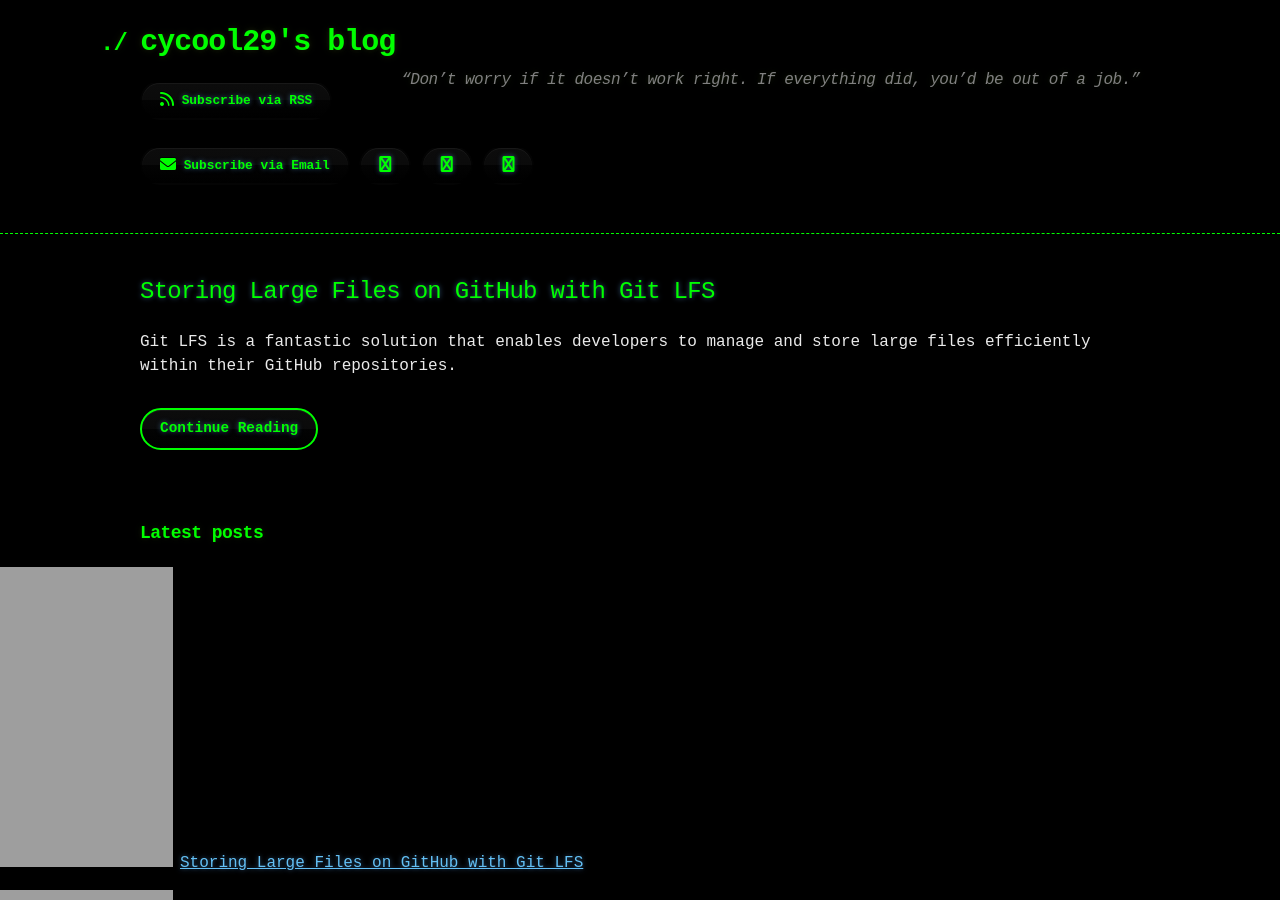
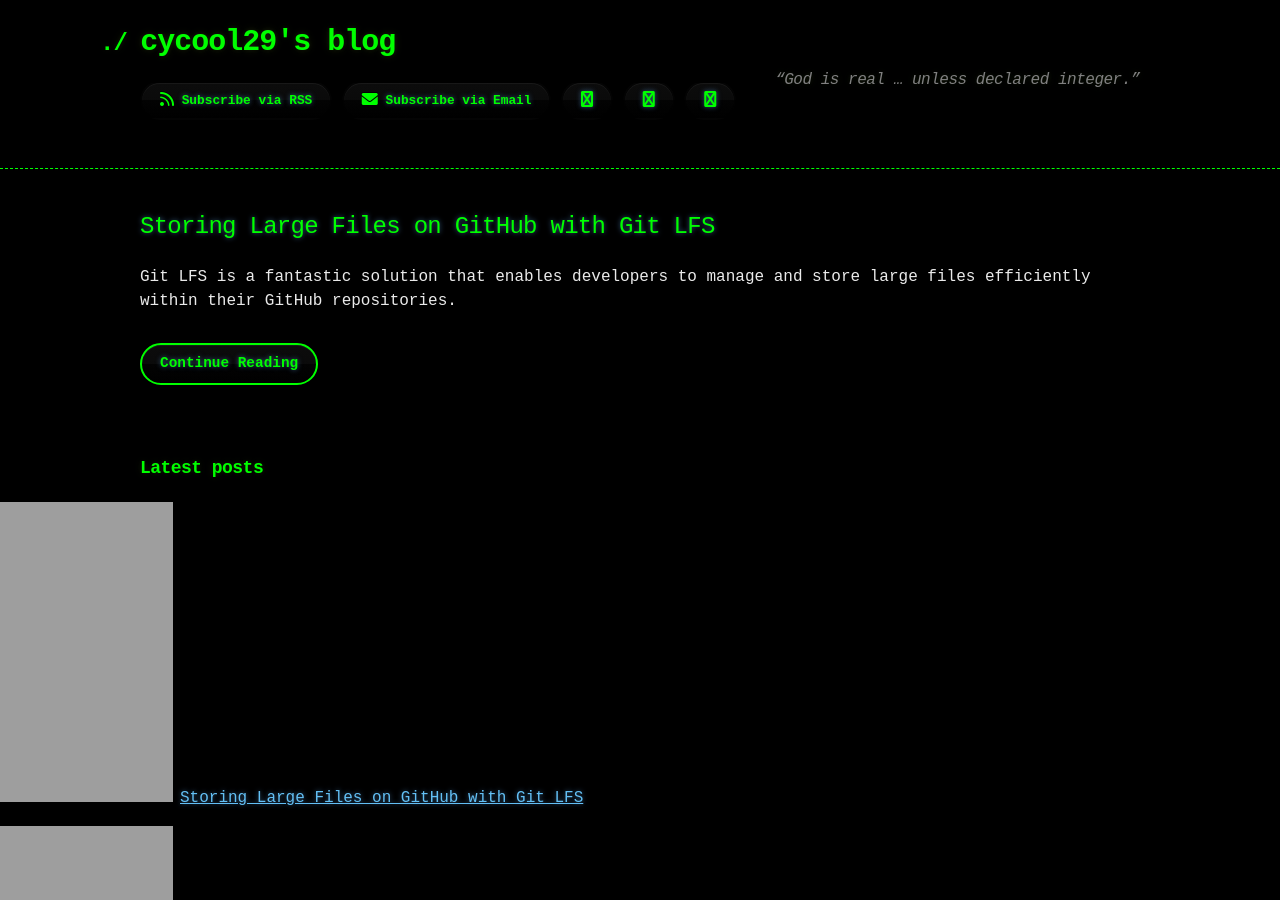
Before and after one commit to cycool29/cycool29.github.io, a Jekyll site: the page built from index.md, in a window 1280 px wide and 900 px high. Built offline with Jekyll 4.4.1, drawn with Linux system fonts in a browser that asks for light colours; a style sheet for code colours, icons or effects is not loaded.

Commit message:
Update quotes

```diff
--- a/_config.yml
+++ b/_config.yml
@@ -1,5 +1,5 @@
 title: cycool29's blog
-description: "“Don’t worry if it doesn’t work right. If everything did, you’d be out of a job.” "
+description: "“God is real … unless declared integer.” "
 bio: A high school student. Intermediate in Python, Git, Bash. Learning JavaScript. He/Him. "
 author: cycool29
 url: https://cycool29.github.io
```
